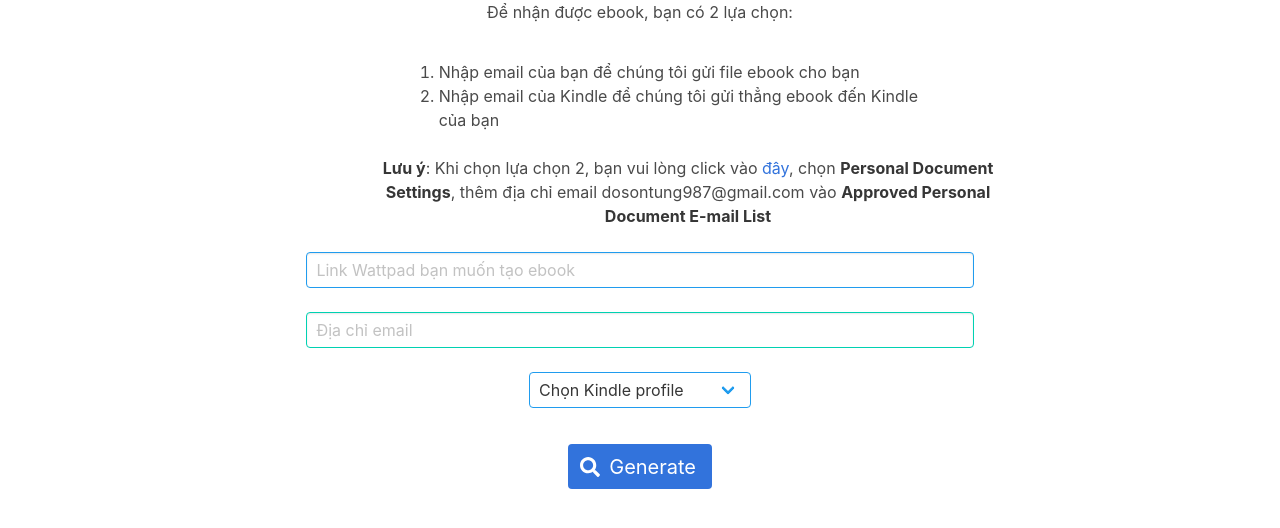
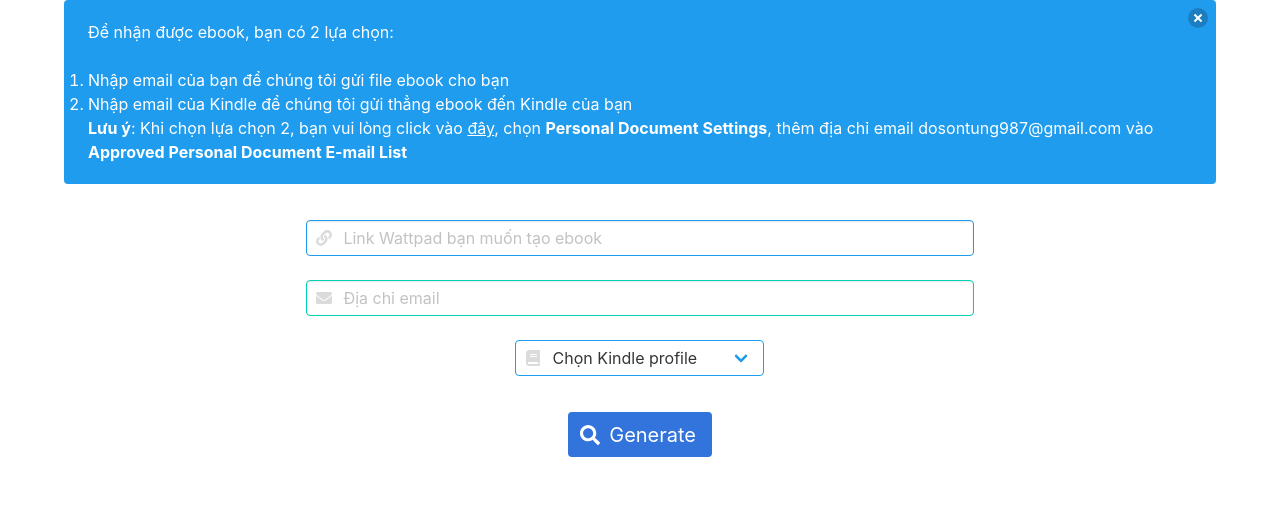
Before and after one commit to tung491/wattpad_ebook_web, a Django app: page / in a window 1280 px wide. Shown: the part 52-580 px from the top of the page. Run offline with Django 3.2, Linux system fonts and the light colour scheme; parts of the project's set-up code (start-up, migrations or seed data) failed here and were passed over; some libraries are stand-ins or nearby versions.

Commit message:
A major update. fix bugs
Signed-off-by: tung491 <dosontung007@gmail.com>

```diff
--- a/templates/base.html
+++ b/templates/base.html
@@ -23,6 +23,27 @@
         }
 
     </style>
+    <script id="chatBroEmbedCode">
+        /* Chatbro Widget Embed Code Start */
+        function ChatbroLoader(chats, async) {
+            async = !1 !== async;
+            var params = {
+                embedChatsParameters: chats instanceof Array ? chats : [chats],
+                lang: navigator.language || navigator.userLanguage,
+                needLoadCode: 'undefined' == typeof Chatbro,
+                embedParamsVersion: localStorage.embedParamsVersion,
+                chatbroScriptVersion: localStorage.chatbroScriptVersion
+            }, xhr = new XMLHttpRequest;
+            xhr.withCredentials = !0, xhr.onload = function () {
+                eval(xhr.responseText)
+            }, xhr.onerror = function () {
+                console.error('Chatbro loading error')
+            }, xhr.open('GET', '//www.chatbro.com/embed.js?' + btoa(unescape(encodeURIComponent(JSON.stringify(params)))), async), xhr.send()
+        }
+
+        /* Chatbro Widget Embed Code End */
+        ChatbroLoader({encodedChatId: '82sRF'});
+    </script>
 </head>
 <body>
 <div class="container">
--- a/templates/index.html
+++ b/templates/index.html
@@ -4,39 +4,53 @@
     <section class="hero is-large">
         <div class="body">
             <div class="container has-text-centered">
+                <div class="notification has-text-left is-info">
+                    <button class="delete"
+                            onclick="this.parentElement.style.display='none';">&times;
+                    </button>
                     <p>Để nhận được ebook, bạn có 2 lựa chọn:</p><br>
-            </div>
-            <div class="column is-5 is-offset-4">
                     <ol>
                         <li>Nhập email của bạn để chúng tôi gửi file ebook cho bạn</li>
 
                         <li>Nhập email của Kindle để chúng tôi gửi thẳng ebook đến Kindle của bạn</li>
                     </ol>
-            </div>
-            <div class="container has-text-centered">
-                <div class="column is-7 is-offset-3">
                     <p><strong>Lưu ý</strong>: Khi chọn lựa chọn 2, bạn vui lòng click vào <a
                             href="https://www.amazon.com/hz/mycd/myx#/home/settings/" target="_blank"
                             rel="noopener">đây</a>, chọn
                         <strong>Personal Document Settings</strong>, thêm địa chỉ email dosontung987@gmail.com vào
                         <strong>Approved Personal Document E-mail List</strong></p>
+
                 </div>
+
                 <form method="post">
                     {% csrf_token %}
                     <div class="column is-three-fifths is-offset-one-fifth">
-                        <p><label for="id_url"></label>
+                        <div class="field">
+                            <div class="control has-icons-left">
                                 <input type="url" name="url" value="" required id="id_url" class="input is-info"
                                        placeholder="Link Wattpad bạn muốn tạo ebook"/>
-                        </p>
+                                <span class="icon is-small is-left">
+                                  <i class="fas fa-link"></i>
+                                </span>
                             </div>
+                        </div>
+                    </div>
+
                     <div class="column is-three-fifths is-offset-one-fifth">
-                        <p><label for="id_email"></label>
-
+                        <div class="field">
+                            <div class="control has-icons-left">
                                 <input type="email" name="email" required id="id_email" class="input is-primary"
                                        placeholder="Địa chỉ email"/>
-                        </p>
+                                <span class="icon is-small is-left">
+                          <i class="fas fa-envelope"></i>
+                        </span>
                             </div>
+                        </div>
+                    </div>
+
+
                     <div class="column is-three-fifths is-offset-one-fifth">
+                        <div class="control has-icons-left has-text-centered">
                             <div class="select is-info">
                                 <select name="profile" id="id_profile" required>
                                     <option>Chọn Kindle profile</option>
@@ -48,8 +62,12 @@
                                     <option value="kindle_pw3">Kindle Paperwhite 3, 4</option>
                                     <option value="kindle_voyage">Kindle Voyage</option>
                                 </select>
+                                <span class="icon is-small is-left"><i class="fas fa-book"></i></span>
+                            </div>
+
                         </div>
                     </div>
+
                     <div class="field">
                         {% render_field form.captcha %}
                     </div>
```
Lines whose indentation alone changed are shown as unchanged.
